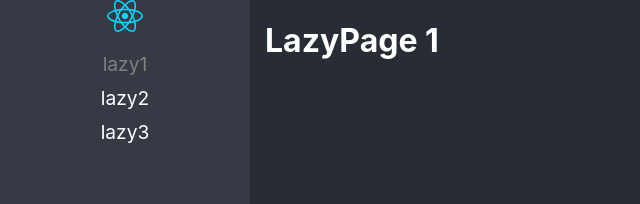
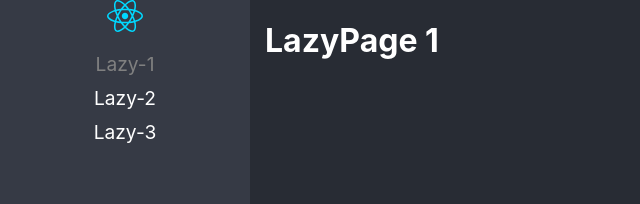
Before and after one commit to TrejoDev/react-adv, a React (Vite) app: page /lazy1 in a window 1280 px wide. Shown: the top 204 px of the page, without its empty margins (0-640 px from the left). Built offline with nearby package versions, Linux system fonts and the light colour scheme.

Commit message:
Lazyload basico listo

```diff
--- a/src/01-lazyload/pages/LazyPage1.tsx
+++ b/src/01-lazyload/pages/LazyPage1.tsx
@@ -4,3 +4,5 @@
         <h1>LazyPage 1</h1>
   )
 }
+
+export default LazyPage1;
--- a/src/01-lazyload/pages/LazyPage2.tsx
+++ b/src/01-lazyload/pages/LazyPage2.tsx
@@ -4,3 +4,5 @@
         <h1>LazyPage 2</h1>
   )
 }
+
+export default LazyPage2;
--- a/src/01-lazyload/pages/LazyPage3.tsx
+++ b/src/01-lazyload/pages/LazyPage3.tsx
@@ -4,3 +4,5 @@
         <h1>LazyPage 3</h1>
   )
 }
+
+export default LazyPage3;
--- a/src/routes/Navigation.tsx
+++ b/src/routes/Navigation.tsx
@@ -1,38 +1,43 @@
+import { Suspense } from "react";
 import { BrowserRouter, NavLink, Navigate, Route, Routes } from "react-router-dom";
 
+import { routes } from "./routes";
 import logo from '../react.svg';
-import { LazyPage1, LazyPage2, LazyPage3 } from "../01-lazyload/pages";
+
 
 export const Navigation = () => {
 
   return (
+    <Suspense fallback={ <span>Loading...</span> }>
         <BrowserRouter>
             <div className="main-layout">
                 <nav>
                     <img src={ logo } alt="React Logo"  />
                     <ul>
-                    <li>
-                        <NavLink to='/lazy1' className={ ({ isActive }) => isActive ? 'nav-active' : '' } >lazy1</NavLink>
+                        {
+                            routes.map( ({ to, name }) => (
+                                <li key={ to } >
+                                    <NavLink
+                                        to={ to }
+                                        className={ ({ isActive }) => isActive ? 'nav-active' : '' }
+                                        >{ name }
+                                    </NavLink>
                                 </li>
-                    <li>
-                        <NavLink to='/lazy2' className={ ({ isActive }) => isActive ? 'nav-active' : '' } >lazy2</NavLink>
-                    </li>
-                    <li>
-                        <NavLink to='/lazy3' className={ ({ isActive }) => isActive ? 'nav-active' : '' } >lazy3</NavLink>
-                    </li>
+                            ))
+                        }
+
                     </ul>
                 </nav>
                 <Routes>
-                <Route path='lazy1' element={ <LazyPage1 /> } />
-                <Route path='lazy2' element={ <LazyPage2 /> } />
-                <Route path='lazy3' element={ <LazyPage3 /> } />
-
-                <Route path='/*' element={ <Navigate to="/lazy1" replace />} />
+                    {
+                        routes.map( ({ path, Component }) =>  (
+                            <Route key={ path } path={ path } element={ <Component /> } />
+                        ))
+                    }
+                    <Route path='/*' element={ <Navigate to={ routes[0].to } replace />} />
                 </Routes>
             </div>
-
-
-
         </BrowserRouter>
+    </Suspense>
   )
 }
--- /dev/null
+++ b/src/routes/routes.ts
@@ -0,0 +1,36 @@
+import { lazy, LazyExoticComponent } from "react";
+import { LazyPage1, LazyPage2, LazyPage3 } from "../01-lazyload/pages";
+
+type JSXComponent = () => JSX.Element;
+
+interface Route {
+        to: string;
+        path: string;
+        Component: LazyExoticComponent<JSXComponent> | JSXComponent;
+        name: string;
+}
+
+const Lazy1 = lazy( () => import('../01-lazyload/pages/LazyPage1') );
+const Lazy2 = lazy( () => import('../01-lazyload/pages/LazyPage2') );
+const Lazy3 = lazy( () => import('../01-lazyload/pages/LazyPage3') );
+
+export const routes: Route[] = [
+    {
+        to: '/lazy1',
+        path: 'lazy1',
+        Component: Lazy1,
+        name: 'Lazy-1',
+    },
+    {
+        to: '/lazy2',
+        path: 'lazy2',
+        Component: Lazy2,
+        name: 'Lazy-2'
+    },
+    {
+        to: '/lazy3',
+        path: 'lazy3',
+        Component: Lazy3,
+        name: 'Lazy-3'
+    },
+]
```
Lines whose indentation alone changed are shown as unchanged.
